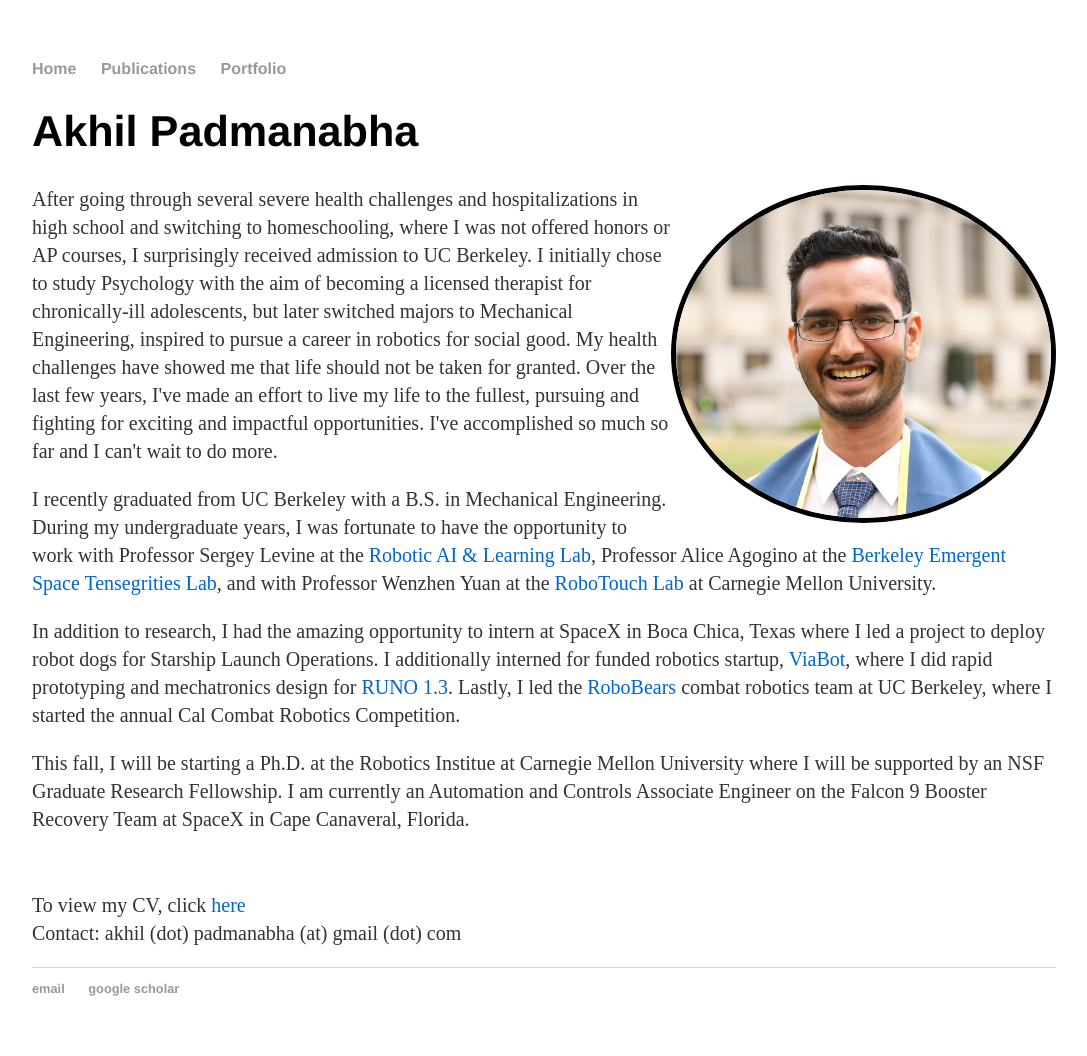
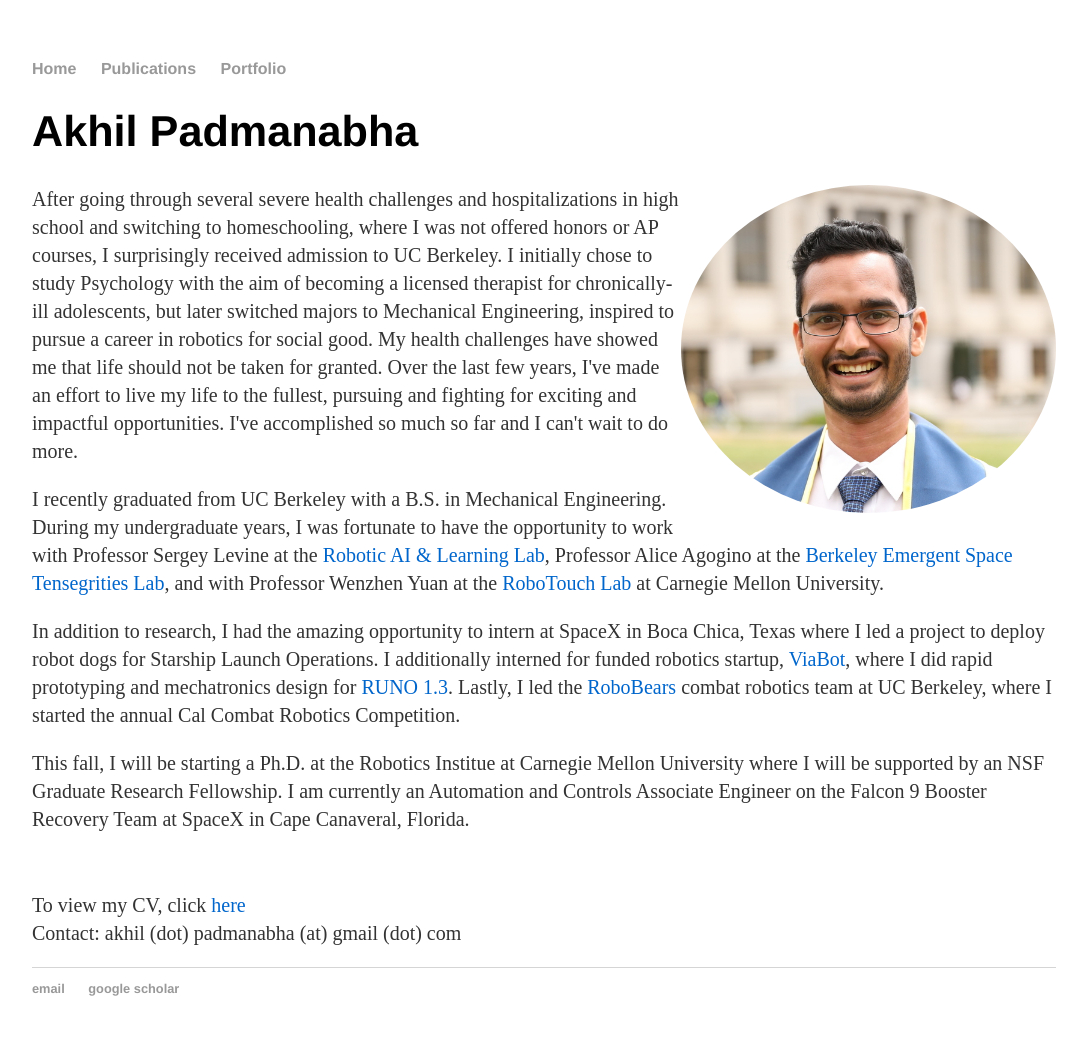
Before and after one commit to akhilpadmanabha/akhilpadmanabha.github.io, a Jekyll site: the page built from index.html, in a window 1280 px wide. Shown: the whole page, without its empty margins (96-1183 px from the left). Built offline with Jekyll 4.4.1, drawn with Linux system fonts in a browser that asks for light colours.

Commit message:
removed border

```diff
--- a/index.html
+++ b/index.html
@@ -7,7 +7,7 @@
 </div>
 
 
-<img src="images/portrait.jpeg" class="circular--square" width = "375px" height = "auto" align = "right" border = "5px"/>
+<img src="images/portrait.jpeg" class="circular--square" width = "375px" height = "auto" align = "right" />
 
 
 <div class="blurb">
```
